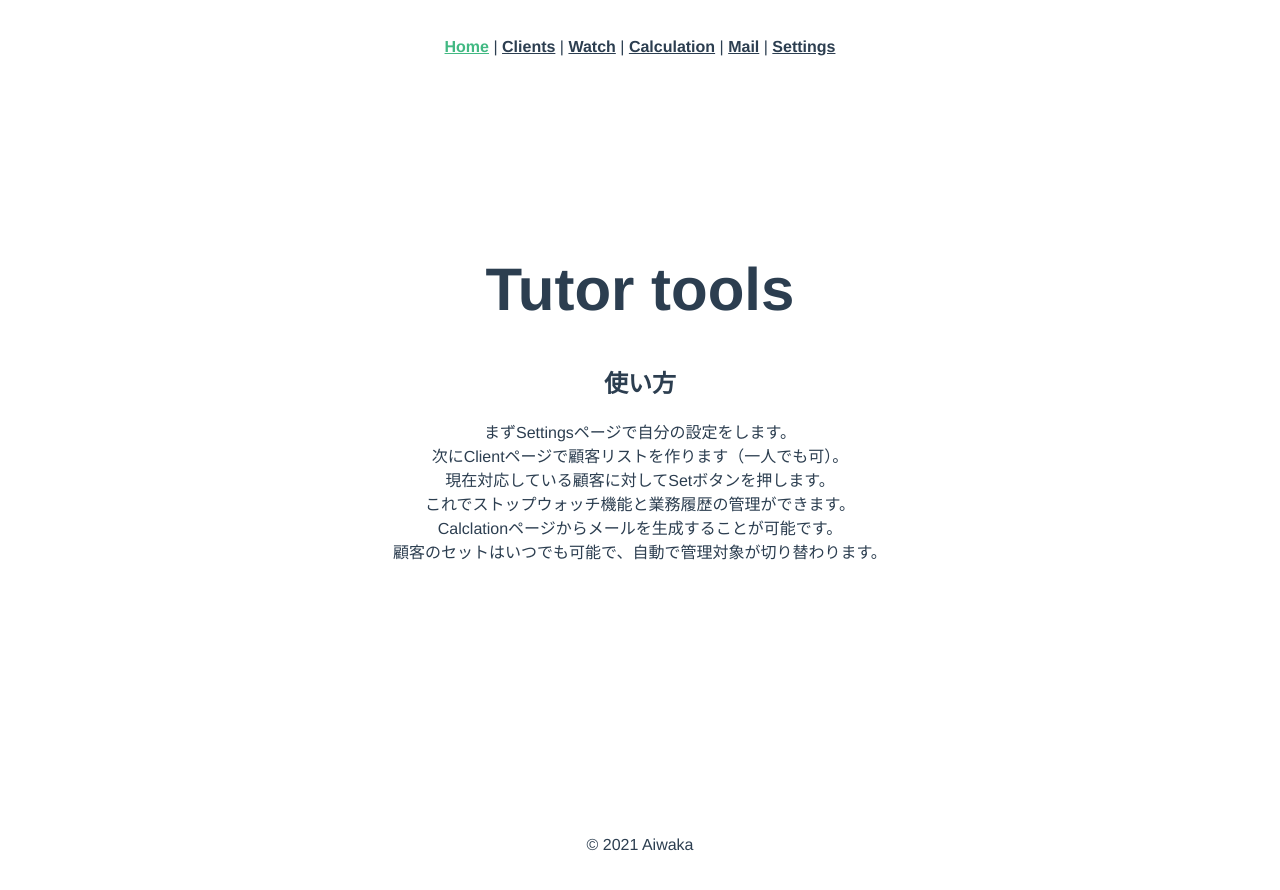
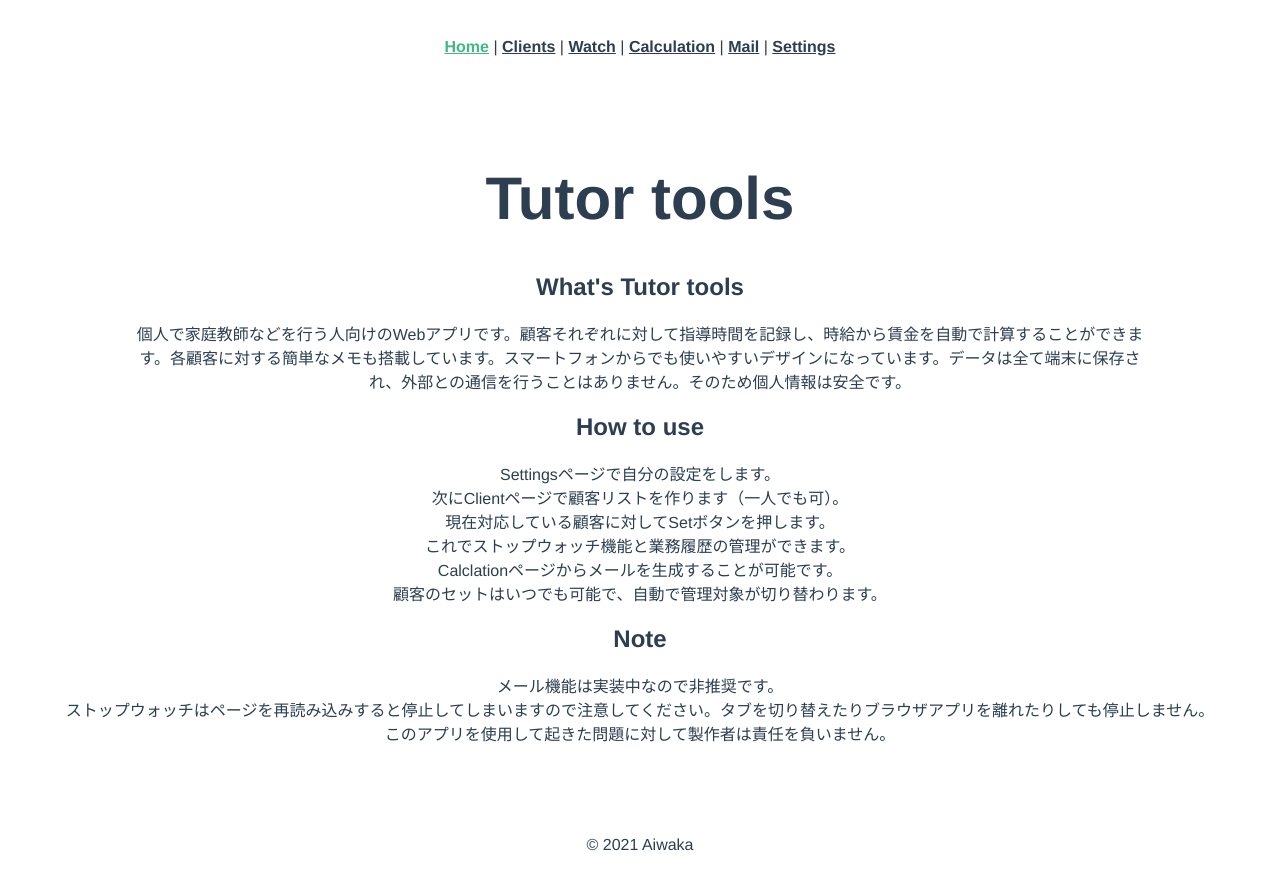
Before and after one commit to aiwaka/tutor_tools, a Vue app: page / in a window 1280 px wide. Shown: the top 890 px of the page. Built offline with nearby package versions, Linux system fonts and the light colour scheme.

Commit message:
add more description

```diff
--- a/src/views/Home.vue
+++ b/src/views/Home.vue
@@ -2,14 +2,24 @@
   <div class="home">
     <!--<img alt="Vue logo" src="../assets/logo.png">-->
     <h1>Tutor tools</h1>
-    <h2>使い方</h2>
+    <h2>What's Tutor tools</h2>
+    <p>
+      個人で家庭教師などを行う人向けのWebアプリです。顧客それぞれに対して指導時間を記録し、時給から賃金を自動で計算することができます。各顧客に対する簡単なメモも搭載しています。スマートフォンからでも使いやすいデザインになっています。データは全て端末に保存され、外部との通信を行うことはありません。そのため個人情報は安全です。
+    </p>
+    <h2>How to use</h2>
     <ul>
-      <li>まずSettingsページで自分の設定をします。</li>
+      <li>Settingsページで自分の設定をします。</li>
       <li>次にClientページで顧客リストを作ります（一人でも可）。</li>
       <li>現在対応している顧客に対してSetボタンを押します。</li>
       <li>これでストップウォッチ機能と業務履歴の管理ができます。</li>
       <li>Calclationページからメールを生成することが可能です。</li>
       <li>顧客のセットはいつでも可能で、自動で管理対象が切り替わります。</li>
+    </ul>
+    <h2>Note</h2>
+    <ul>
+      <li>メール機能は実装中なので非推奨です。</li>
+      <li>ストップウォッチはページを再読み込みすると停止してしまいますので注意してください。タブを切り替えたりブラウザアプリを離れたりしても停止しません。</li>
+      <li>このアプリを使用して起きた問題に対して製作者は責任を負いません。</li>
     </ul>
   </div>
 </template>
@@ -28,6 +38,9 @@ export default {
 h1 {
   font-size: 6rem;
 }
+p {
+  margin: .4rem 10%;
+}
 ul {
   list-style-type: none;
   padding: 0;
```
